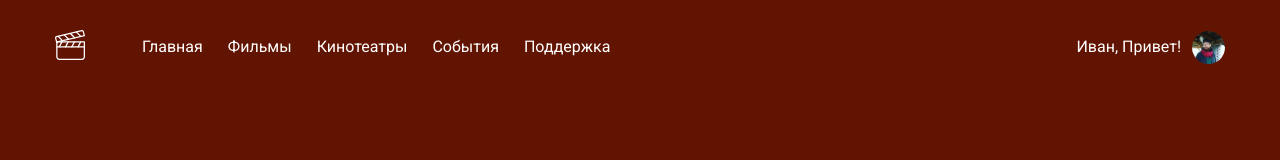
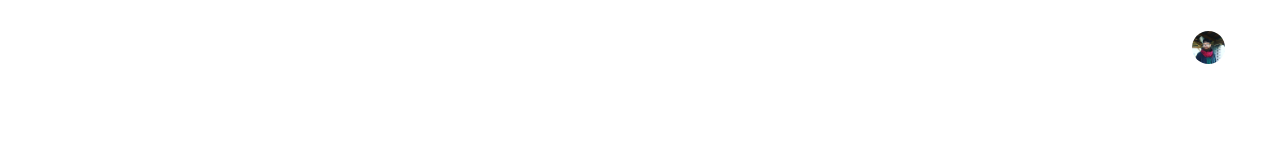
Before and after one commit to Ivan-LayD/Ivan-cinema, a plain HTML site: page index.html in a window 1280 px wide. Drawn offline with Linux system fonts and the light colour scheme; files that its build step writes are made by us from their sources.

Commit message:
Add files via upload

```diff
--- a/css/style.css
+++ b/css/style.css
@@ -1,4 +1,4 @@
-body {
+.body {
   background: #621402;
   font-family: "Roboto", sans-serif;
 }
```
